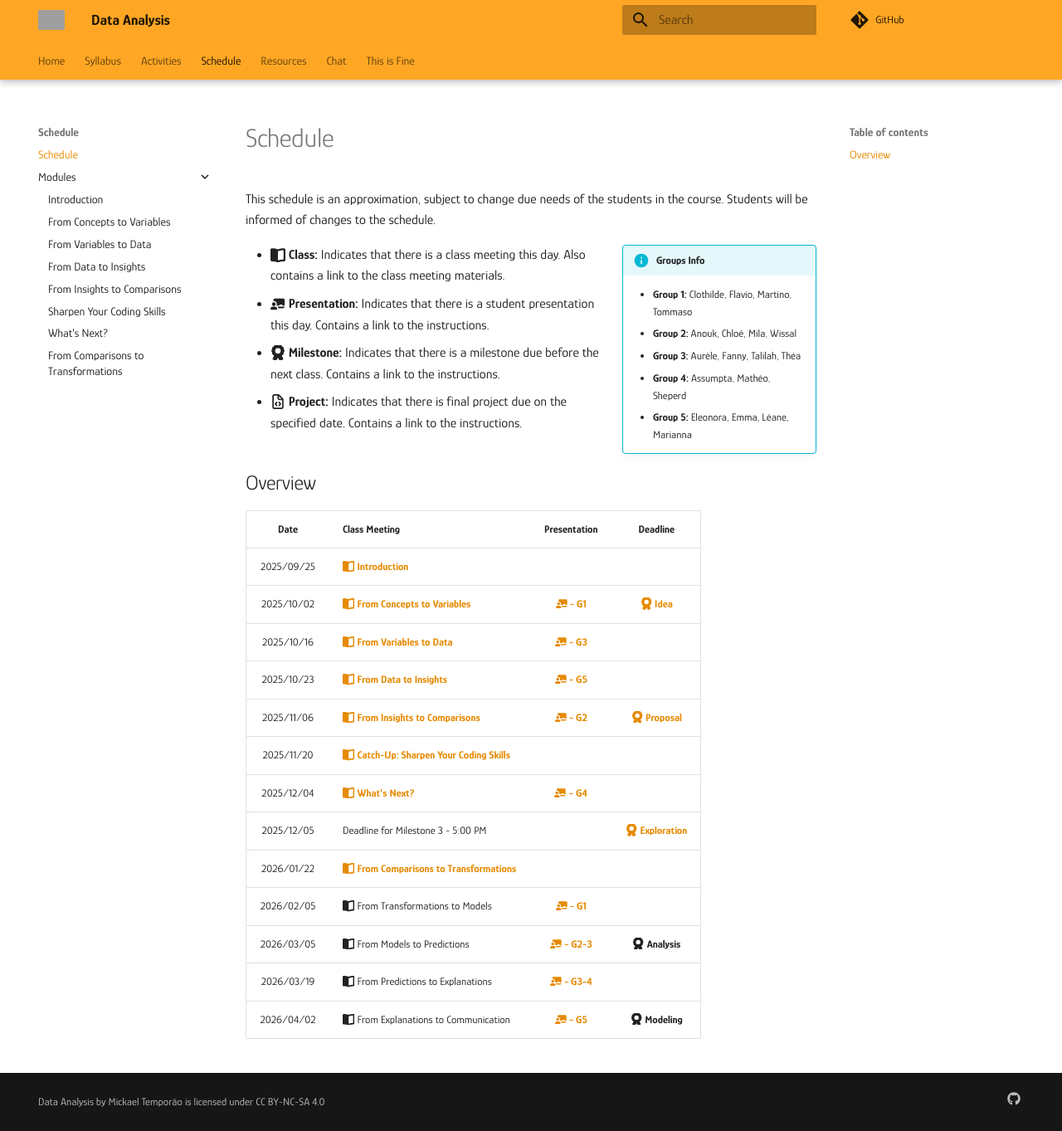
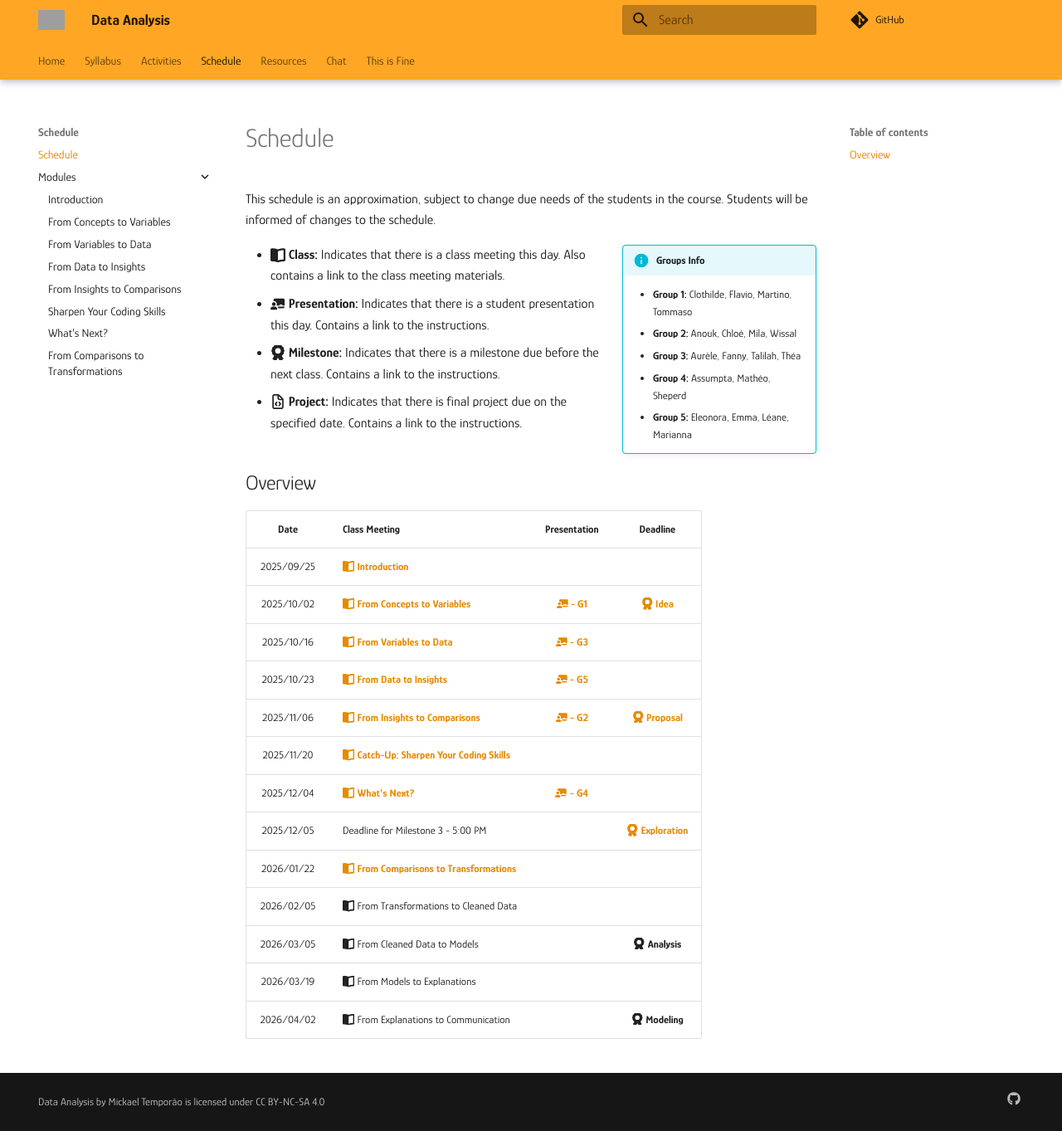
Before and after one commit to mickaeltemporao/data-analysis, an MkDocs documentation site: the page built from docs/schedule.md, in a window 1280 px wide and 1363 px high. Shown: the whole window at 83% size. Built offline with MkDocs 1.6.1 and Material for MkDocs 9.7.7, drawn with Linux system fonts in a browser that asks for light colours; comment, search, counter and statistics services are not loaded; grey boxes are pictures that could not be loaded.

Commit message:
fix pres in schedule

```diff
--- a/docs/schedule.md
+++ b/docs/schedule.md
@@ -17,21 +17,21 @@ This schedule is an approximation, subject to change due needs of the students i
 
 ## Overview
 
- | Date       | Class Meeting                                                                                 | Presentation                                                                                         | Deadline                                                               |
- |:----------:|-----------------------------------------------------------------------------------------------|:----------------------------------------------------------------------------------------------------:|:----------------------------------------------------------------------:|
- | 2025/09/25 | [:fontawesome-solid-book-open: **Introduction**](modules/introduction.md)                     |                                                                                                      |                                                                        |
- | 2025/10/02 | [:fontawesome-solid-book-open: **From Concepts to Variables**](modules/variables.md)          | [**:fontawesome-solid-chalkboard-user: - G1**](activities/participation.md)                          | [**:fontawesome-solid-award: Idea**](activities/milestone-1.md)        |
- | 2025/10/16 | [:fontawesome-solid-book-open: **From Variables to Data**](modules/data.md)                   | [**:fontawesome-solid-chalkboard-user: - G3**](activities/participation.md)                          |                                                                        |
- | 2025/10/23 | [:fontawesome-solid-book-open: **From Data to Insights**](modules/exploration-1.md)           | [**:fontawesome-solid-chalkboard-user: - G5**](activities/participation.md)                          |                                                                        |
- | 2025/11/06 | [:fontawesome-solid-book-open: **From Insights to Comparisons**](modules/exploration-2.md)    | [**:fontawesome-solid-chalkboard-user: - G2**](activities/participation.md)                          | [**:fontawesome-solid-award: Proposal**](activities/milestone-2.md)    |
- | 2025/11/20 | [:fontawesome-solid-book-open: **Catch-Up: Sharpen Your Coding Skills**](modules/catch-up.md) |                                                                                                      |                                                                        |
- | 2025/12/04 | [:fontawesome-solid-book-open: **What's Next?**](modules/next.md)                             | [**:fontawesome-solid-chalkboard-user: - G4**](activities/participation.md)                          |                                                                        |
- | 2025/12/05 | Deadline for Milestone 3 - 5:00 PM                                                            |                                                                                                      | [**:fontawesome-solid-award: Exploration**](activities/milestone-3.md) |
- | 2026/01/22 | [:fontawesome-solid-book-open: **From Comparisons to Transformations**](modules/wrangling.md)     |                                                                                                      |                                                                        |
- | 2026/02/05 | :fontawesome-solid-book-open: From Transformations to Models           | [**:fontawesome-solid-chalkboard-user: - G1**](activities/participation.md) |                                                                        |
- | 2026/03/05 | :fontawesome-solid-book-open: From Models to Predictions              | [**:fontawesome-solid-chalkboard-user: - G2-3**](activities/participation.md) | **:fontawesome-solid-award: Analysis**  |
- | 2026/03/19 | :fontawesome-solid-book-open: From Predictions to Explanations      | [**:fontawesome-solid-chalkboard-user: - G3-4**](activities/participation.md) |                |
- | 2026/04/02 | :fontawesome-solid-book-open: From Explanations to Communication  | [**:fontawesome-solid-chalkboard-user: - G5**](activities/participation.md) |  **:fontawesome-solid-award: Modeling**                                                                      |
+| Date       | Class Meeting                                                                                 | Presentation                                                                | Deadline                                                               |
+|:----------:|-----------------------------------------------------------------------------------------------|:---------------------------------------------------------------------------:|:----------------------------------------------------------------------:|
+| 2025/09/25 | [:fontawesome-solid-book-open: **Introduction**](modules/introduction.md)                     |                                                                             |                                                                        |
+| 2025/10/02 | [:fontawesome-solid-book-open: **From Concepts to Variables**](modules/variables.md)          | [**:fontawesome-solid-chalkboard-user: - G1**](activities/participation.md) | [**:fontawesome-solid-award: Idea**](activities/milestone-1.md)        |
+| 2025/10/16 | [:fontawesome-solid-book-open: **From Variables to Data**](modules/data.md)                   | [**:fontawesome-solid-chalkboard-user: - G3**](activities/participation.md) |                                                                        |
+| 2025/10/23 | [:fontawesome-solid-book-open: **From Data to Insights**](modules/exploration-1.md)           | [**:fontawesome-solid-chalkboard-user: - G5**](activities/participation.md) |                                                                        |
+| 2025/11/06 | [:fontawesome-solid-book-open: **From Insights to Comparisons**](modules/exploration-2.md)    | [**:fontawesome-solid-chalkboard-user: - G2**](activities/participation.md) | [**:fontawesome-solid-award: Proposal**](activities/milestone-2.md)    |
+| 2025/11/20 | [:fontawesome-solid-book-open: **Catch-Up: Sharpen Your Coding Skills**](modules/catch-up.md) |                                                                             |                                                                        |
+| 2025/12/04 | [:fontawesome-solid-book-open: **What's Next?**](modules/next.md)                             | [**:fontawesome-solid-chalkboard-user: - G4**](activities/participation.md) |                                                                        |
+| 2025/12/05 | Deadline for Milestone 3 - 5:00 PM                                                            |                                                                             | [**:fontawesome-solid-award: Exploration**](activities/milestone-3.md) |
+| 2026/01/22 | [:fontawesome-solid-book-open: **From Comparisons to Transformations**](modules/wrangling.md) |                                                                             |                                                                        |
+| 2026/02/05 | :fontawesome-solid-book-open: From Transformations to Cleaned Data                            |                                                                             |                                                                        |
+| 2026/03/05 | :fontawesome-solid-book-open: From Cleaned Data to Models                                     |                                                                             | **:fontawesome-solid-award: Analysis**                                 |
+| 2026/03/19 | :fontawesome-solid-book-open: From Models to Explanations                                     |                                                                             |                                                                        |
+| 2026/04/02 | :fontawesome-solid-book-open: From Explanations to Communication                              |                                                                             | **:fontawesome-solid-award: Modeling**                                 |
 
  <!-- | 2026/02/05 | [:fontawesome-solid-book-open: From Transformations to Models](modules/modeling.md)           | [**:fontawesome-solid-chalkboard-user: - G1**](activities/participation.md) |                                                                        | -->
  <!-- | 2026/03/05 | [:fontawesome-solid-book-open: From Models to Predictions](modules/inference.md)              | [**:fontawesome-solid-chalkboard-user: - G2-3**](activities/participation.md) | **:fontawesome-solid-award: Analysis**  | -->
```
